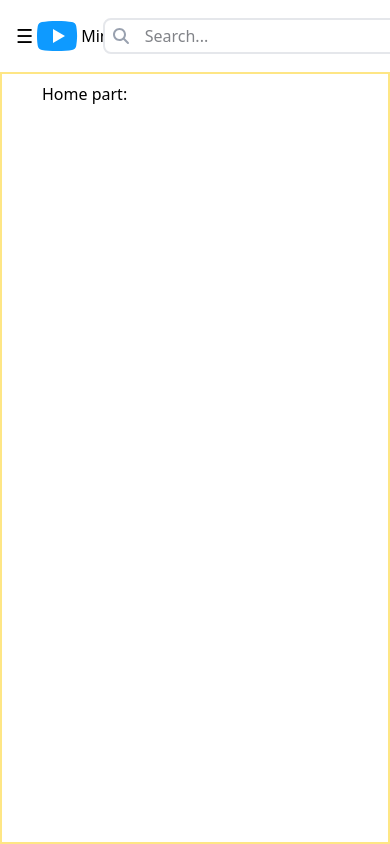
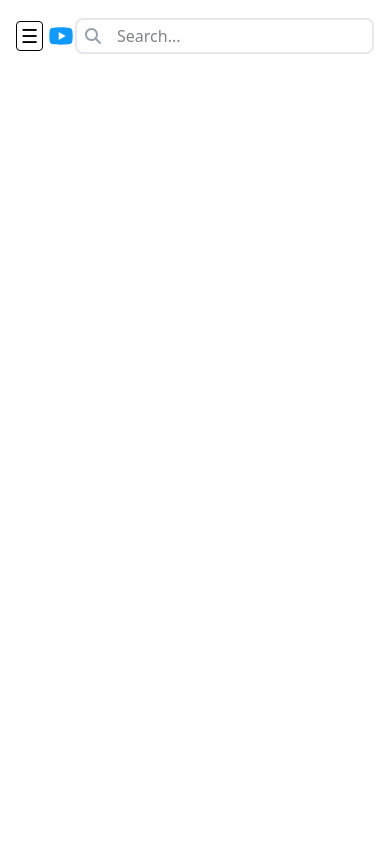
Before and after one commit to Iqra-Batool-Dev/Mini-YouTube, a React (Vite) app: page / in a window 390 px wide. Built offline with nearby package versions, Linux system fonts and the light colour scheme.

Commit message:
updated sidebar and header component

```diff
--- a/src/App.jsx
+++ b/src/App.jsx
@@ -1,3 +1,4 @@
+import { Login } from "./components";
 import MainLayout from "./components/Layout/MainLayout";
 
 function App() {
--- a/src/appwrite/auth.js
+++ b/src/appwrite/auth.js
@@ -17,10 +17,11 @@ export class AuthService {
 
     async createAccount({email, password , name}){
         try {
-            const account = await this.account.create(ID.unique, email, password, name)
+            const account = await this.account.create(ID.unique(), email, password, name)
             if(account){
                 this.login({email, password}) // if user account created successfully just make login
             }
+            return account
         } catch (error) {
             throw error
         }
@@ -47,7 +48,7 @@ export class AuthService {
         }
     }
 
-    async getUser(){
+    async getCurrentUser(){
         try {
             const userData = await this.account.get()
             return userData
--- a/src/components/Header/Header.jsx
+++ b/src/components/Header/Header.jsx
@@ -1,16 +1,26 @@
 import { Logo, Searchbar } from "../index.js";
-import { useState } from "react";
+import { useLocation } from "react-router-dom";
+
 
 function Header({ onMenuToggle }) {
+  const location =useLocation()
+
+  if(location.pathname== '/login'||location.pathname== '/signup'){
+      return null
+  }
+
+
   return (
     <div className=" flex flex-row w-[100%] h-18 justify-between px-4 items-center">
+      <div className=" flex gap-1 justify-center items-center">
       <div className="md:hidden">
-        <button onClick={onMenuToggle} className="text-[1.2rem]">
+        <button onClick={onMenuToggle} className=" text-[1.2rem] border border-black px-1 rounded-sm">
           &#9776;
         </button>
       </div>
       <div>
-        <Logo />
+        <Logo className="hidden md:inline" />
+      </div>
       </div>
       <div>
         <Searchbar />
--- a/src/components/Layout/MainLayout.jsx
+++ b/src/components/Layout/MainLayout.jsx
@@ -16,8 +16,7 @@ function MainLayout() {
     <Sidebar2 isOpen={isSidebarOpen} onMenuToggle={toggleSidebar} />
     <div className=" w-full flex flex-row  flex-1">
       <Sidebar />
-      <main className=" w-[100%] xl:w-[85%] px-10 py-2 border-amber-200 border-2 ">
-        Home part:
+      <main className=" w-[100%] ">
         <Outlet />
       </main>
     </div>
--- a/src/components/SideBar/Sidebar.jsx
+++ b/src/components/SideBar/Sidebar.jsx
@@ -1,4 +1,4 @@
-import { NavLink } from 'react-router-dom'
+import { NavLink , useLocation } from 'react-router-dom'
 import { FontAwesomeIcon } from "@fortawesome/react-fontawesome";
 import { faHome, faThumbsUp, faNoteSticky, faBookBookmark } from '@fortawesome/free-solid-svg-icons';
 
@@ -27,6 +27,14 @@ function Sidebar() {
         },
 
     ]
+
+    const location =useLocation()
+
+    if(location.pathname== '/login'||location.pathname== '/signup'){
+        return null
+    }
+
+
   return (
     <div className=' w-[10%] xl:w-[15%] hidden md:flex flex-col flex-1 items-center px-1 '>
       <ul className=' w-full  flex flex-col items-center gap-4 border-b-1 border-gray-500 py-2 px-2'>
--- a/src/components/SideBar/Sidebar2.jsx
+++ b/src/components/SideBar/Sidebar2.jsx
@@ -32,8 +32,8 @@ return (
     <div className={` ${isOpen ? "flex" : "hidden"} w-full h-full md:hidden bg-black/50 backdrop-blur-xs  fixed top-0 left-0 ` }>
     <div className={`
             flex flex-col gap-3 px-3 py-5 w-[60%]  h-full translate-x -left-100  absolute top-0 left-0  bg-blend-overlay bg-white   md:hidden`}>
-        <div >
-            <button onClick={onMenuToggle}  className="text-[1.2rem]">&#9776;</button>
+        <div className=' px-2'>
+            <button onClick={onMenuToggle}  className="text-[1.2rem] border border-black px-1 rounded-sm">&#9776;</button>
         </div>
     <ul className=' w-full  flex flex-col items-center gap-4 border-b-1 border-gray-500 py-2 px-2'>
     {
--- a/src/main.jsx
+++ b/src/main.jsx
@@ -3,9 +3,10 @@ import { createRoot } from 'react-dom/client'
 import '@/assets/styles/global.css'
 import App from '@/App.jsx'
 import { Route , RouterProvider, createBrowserRouter, createRoutesFromElements } from 'react-router-dom'
-import { Login } from './components/index'
+import Login from '@/pages/Login.jsx'
 import { Provider } from 'react-redux'
 import { store } from './reduxStore/store'
+import Signup from './pages/Signup'
 
 
 
@@ -13,7 +14,7 @@ const router = createBrowserRouter(
   createRoutesFromElements(
     <Route path='/' element={<App/>}>
       <Route path='/login' element={<Login/>}/>
-
+      <Route path='/signup' element={<Signup/>}/>
 
     </Route>
   )
```
